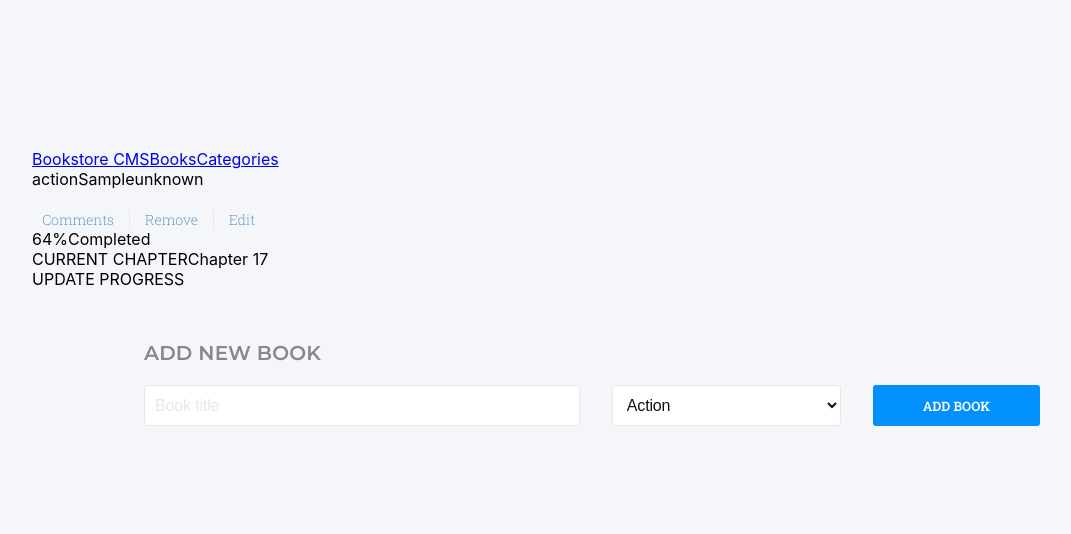
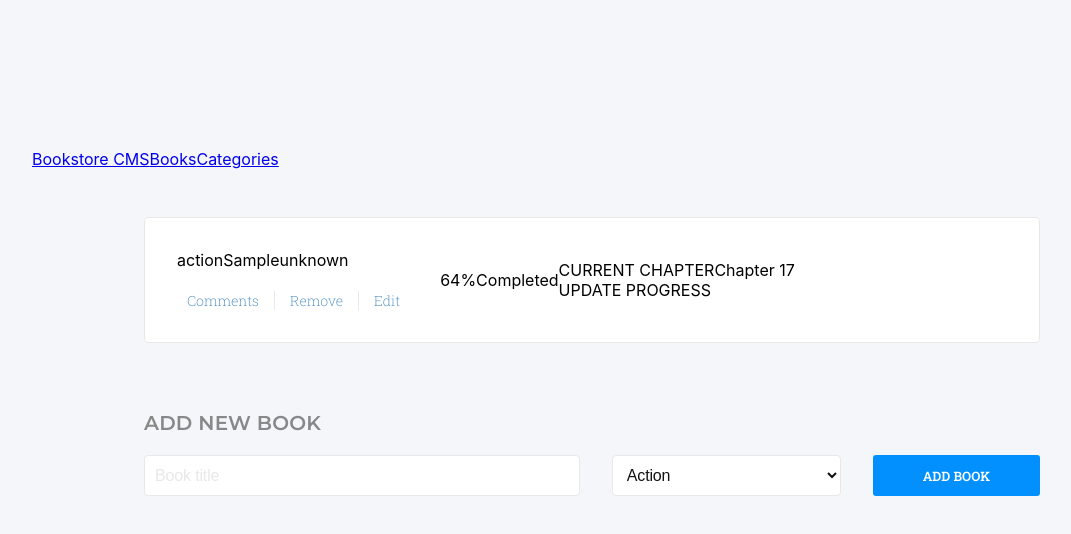
Before and after one commit to Leandro-Barretoo/bookstore_app, a React (Create React App) app: page / in a window 1280 px wide. Both pictures are taken after typing "Sample" into the empty fields and a click on the button "ADD BOOK". Shown: the top 534 px of the page, without its empty margins (68-1139 px from the left). Built offline with nearby package versions, Linux system fonts and the light colour scheme; no server answers.

Commit message:
Add styles to book card

```diff
--- /dev/null
+++ b/src/components/BookCard.css
@@ -0,0 +1,9 @@
+.Lesson-Panel {
+  border: solid 1px #e8e8e8;
+  margin: 3rem 7rem;
+  padding: 2rem;
+  display: flex;
+  align-items: center;
+  border-radius: 4px;
+  background-color: #fff;
+}
--- a/src/components/BookCard.js
+++ b/src/components/BookCard.js
@@ -1,5 +1,5 @@
-import React from 'react';
 import PropTypes from 'prop-types';
+import './BookCard.css';
 import BookInfo from './BookInfo';
 import Completed from './Completed';
 import Chapter from './Chapter';
```
